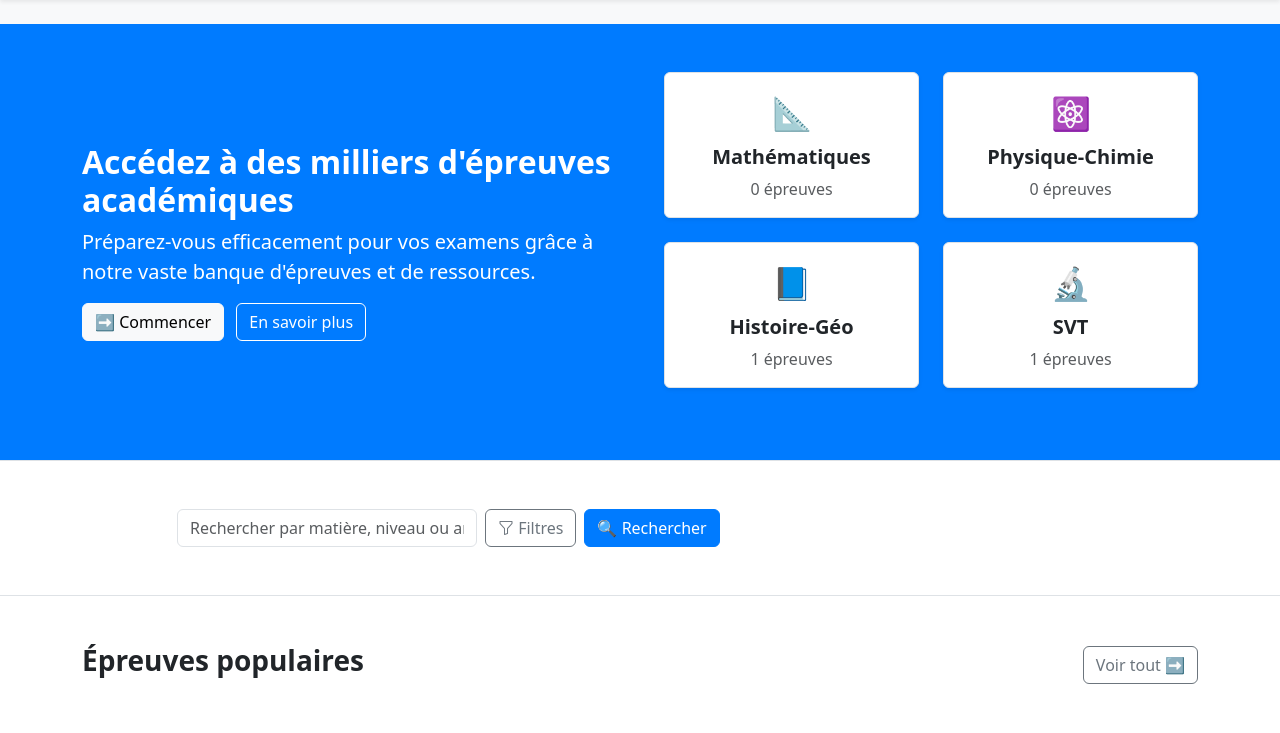
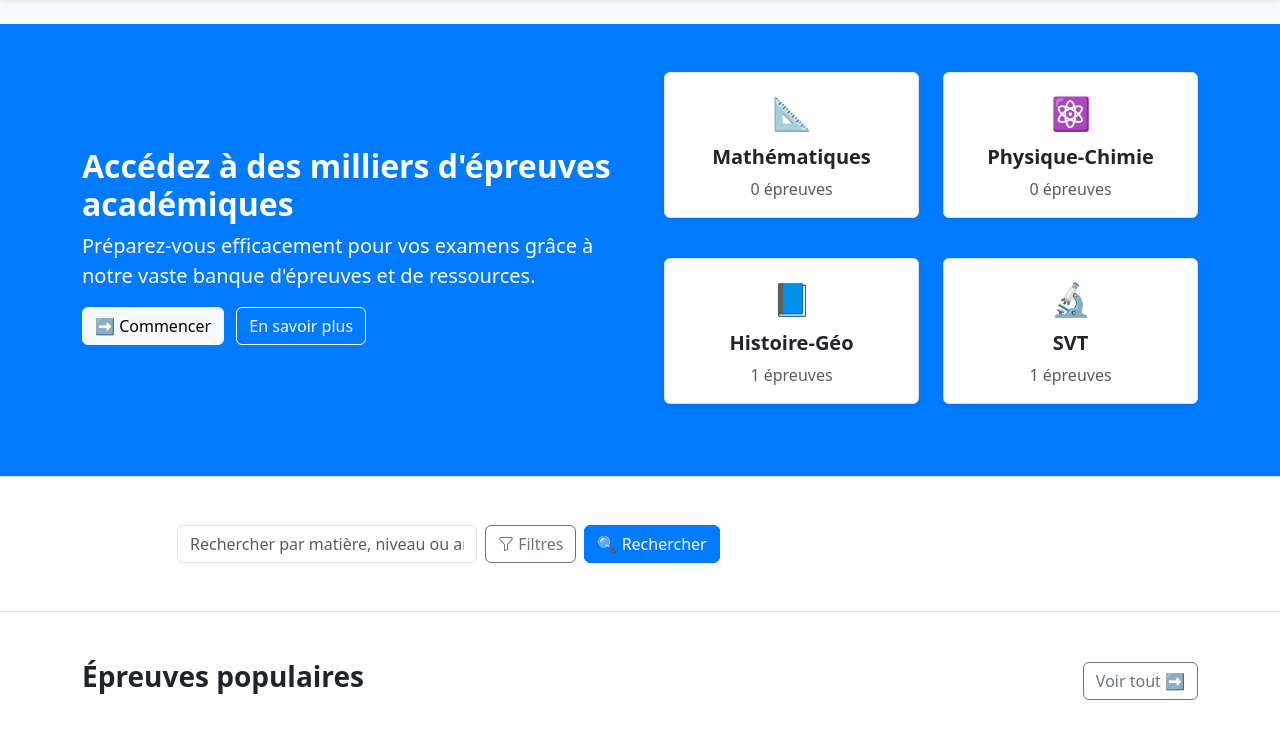
Before and after one commit to McDedo/BanqueEpreuves, a Django app: page / in a window 1280 px wide. Shown: the part 56-789 px from the top of the page. Run offline with Django 5.2, Linux system fonts and the light colour scheme; data comes from the database, SQL or seed files in the repository.

Commit message:
Mis à jour index.html

```diff
--- a/blog/templates/index.html
+++ b/blog/templates/index.html
@@ -7,21 +7,21 @@
 <!-- Section de présentation -->
 <section class="py-5 text-white" style="background-color: #007BFF;">
   <div class="container">
-    <div class="row align-items-center gx-5">
+    <div class="row align-items-center gx-5 gy-4">
 
-      <!-- Texte à gauche -->
-      <div class="col-md-6">
+      <!-- Texte à gauche (s'empile au-dessus sur mobile) -->
+      <div class="col-md-6 text-center text-md-start">
         <h2 class="fw-bold">Accédez à des milliers d'épreuves académiques</h2>
         <p class="lead">Préparez-vous efficacement pour vos examens grâce à notre vaste banque d'épreuves et de ressources.</p>
-        <a href="#epreuves" class="btn btn-light me-2">➡ Commencer</a>
-        <a href="#apropos" class="btn btn-outline-light text-white border-white">En savoir plus</a>
+        <a href="#epreuves" class="btn btn-light me-2 mb-2">➡ Commencer</a>
+        <a href="#apropos" class="btn btn-outline-light text-white border-white mb-2">En savoir plus</a>
       </div>
 
-      <!-- Matières à droite -->
+      <!-- Matières à droite (sous le texte sur mobile) -->
       <div class="col-md-6">
-        <div class="row">
+        <div class="row gy-3">
           {% for matiere in matieres %}
-            <div class="col-6 mb-4">
+            <div class="col-6 col-md-6 mb-4">
               <a href="{% url 'epreuves_par_matiere' matiere.id %}" class="text-decoration-none text-white">
                 <div class="p-3 border rounded bg-white text-center text-dark shadow-sm h-100">
                   <div style="font-size: 2rem;">{{ matiere.icon }}</div>
@@ -37,6 +37,7 @@
     </div>
   </div>
 </section>
+
 
 
 
```
